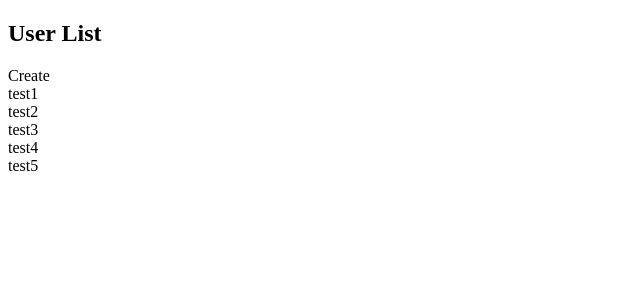
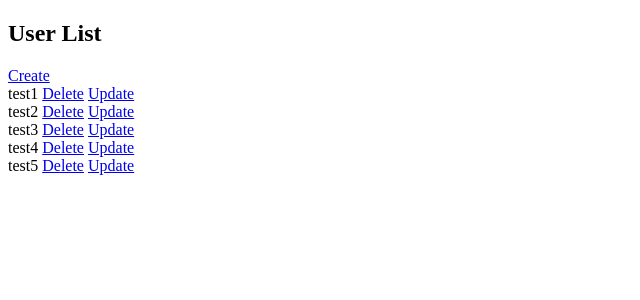
Before and after one commit to Erk-Vural/Pdf-Analyzer-Django, a Django app: page /admin-panel in a window 1280 px wide. Shown: the top 300 px of the page, without its empty margins (0-640 px from the left). Run offline with Django 3.2, Linux system fonts and the light colour scheme; data comes from the database, SQL or seed files in the repository; both versions use the stored data as it was after the commit.

Commit message:
0.0.5 - Admin can add-delete-update user

```diff
--- a/Main/Services/admin_panel.py
+++ b/Main/Services/admin_panel.py
@@ -29,5 +29,6 @@ def update_user(form, pk):
 
 
 def delete_user(pk):
-    user = User.objects.get(id=pk)
-    return user
+    user = read_user(pk)
+
+    user.delete()
--- a/Main/urls.py
+++ b/Main/urls.py
@@ -3,8 +3,16 @@ from django.urls import path
 from Main.views import *
 
 urlpatterns = [
+    # Login urls
     path('', login_view, name='login'),
     path('admin-panel', admin_panel_view, name='admin-panel'),
-    path('user-panel', user_panel_view, name='user-panel')
+    path('user-panel', user_panel_view, name='user-panel'),
+
+    # Admin panel urls
+    path('user/create', user_create_view, name='user-create'),
+    path('user/delete/<int:pk>/', user_delete_view, name='user-delete'),
+    path('user/update<int:pk>/', user_update_view, name='user-update'),
+
+    # User panel urls
 
 ]
--- a/Main/views.py
+++ b/Main/views.py
@@ -45,6 +45,44 @@ def admin_panel_view(request):
     return render(request, "admin-panel.html", context)
 
 
+def user_create_view(request):
+    if request.method == 'POST':
+        user_form = UserForm(request.POST)
+        create_user(user_form)
+
+        return redirect('admin-panel')
+
+    user_form = UserForm()
+
+    context = {
+        'user_form': user_form
+    }
+
+    return render(request, "user-create.html", context)
+
+
+def user_delete_view(request, pk):
+    delete_user(pk)
+
+    return redirect('admin-panel')
+
+
+def user_update_view(request, pk):
+    if request.method == 'POST':
+        user_form = UserForm(request.POST)
+        update_user(user_form, pk)
+
+        return redirect('admin-panel')
+
+    user_form = UserForm()
+
+    context = {
+        'user_form': user_form
+    }
+
+    return render(request, "user-create.html", context)
+
+
 def user_panel_view(request):
     context = {
     }
--- a/templates/admin-panel.html
+++ b/templates/admin-panel.html
@@ -9,12 +9,14 @@
 <div>
     <h2>User List</h2>
 
-    <a>Create</a>
+    <a href="user/create">Create</a>
 
     {% for user in users %}
 
         <div>
             <a>{{ user.username }}</a>
+            <a href="{% url 'user-delete' user.id %}">Delete</a>
+            <a href="{% url 'user-update' user.id %}">Update</a>
         </div>
 
     {% endfor %}
```
Also changed, not shown: templates/user-create.html (added, +15 -0 lines), db.sqlite3.
